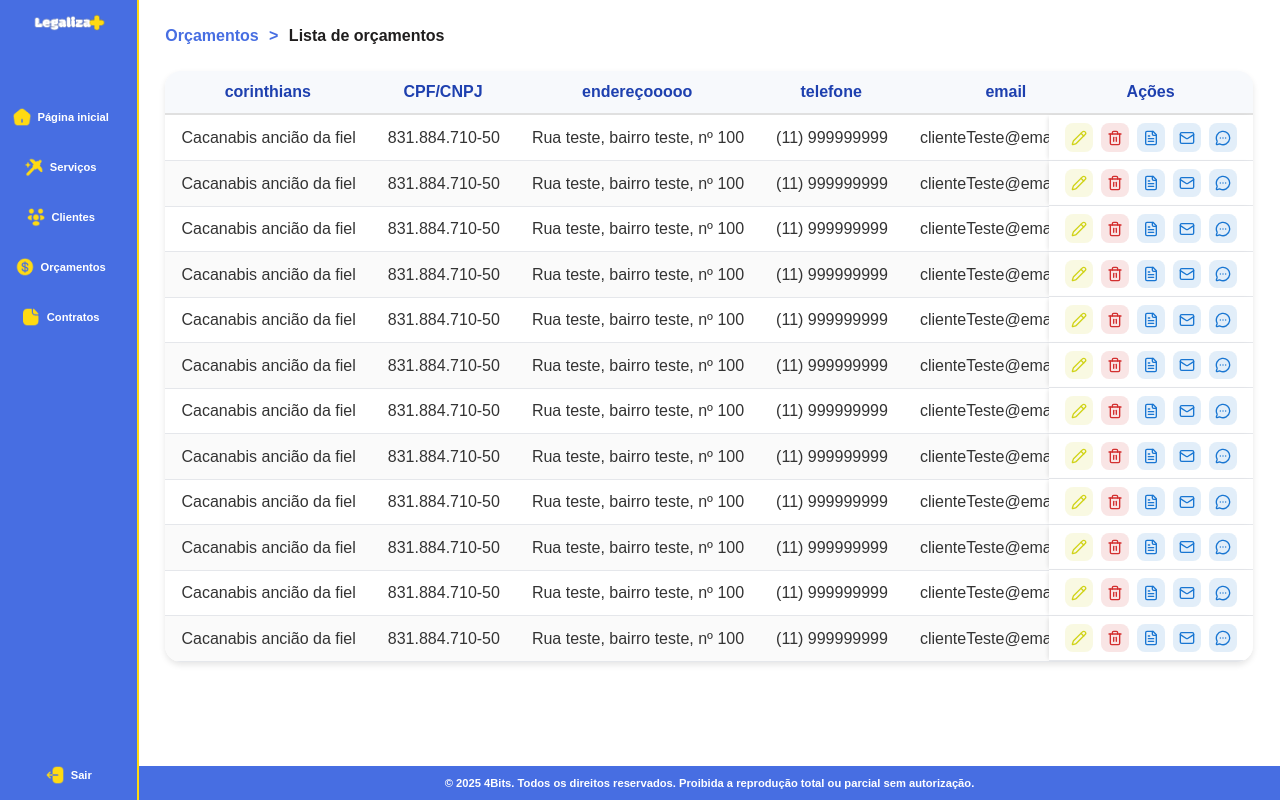
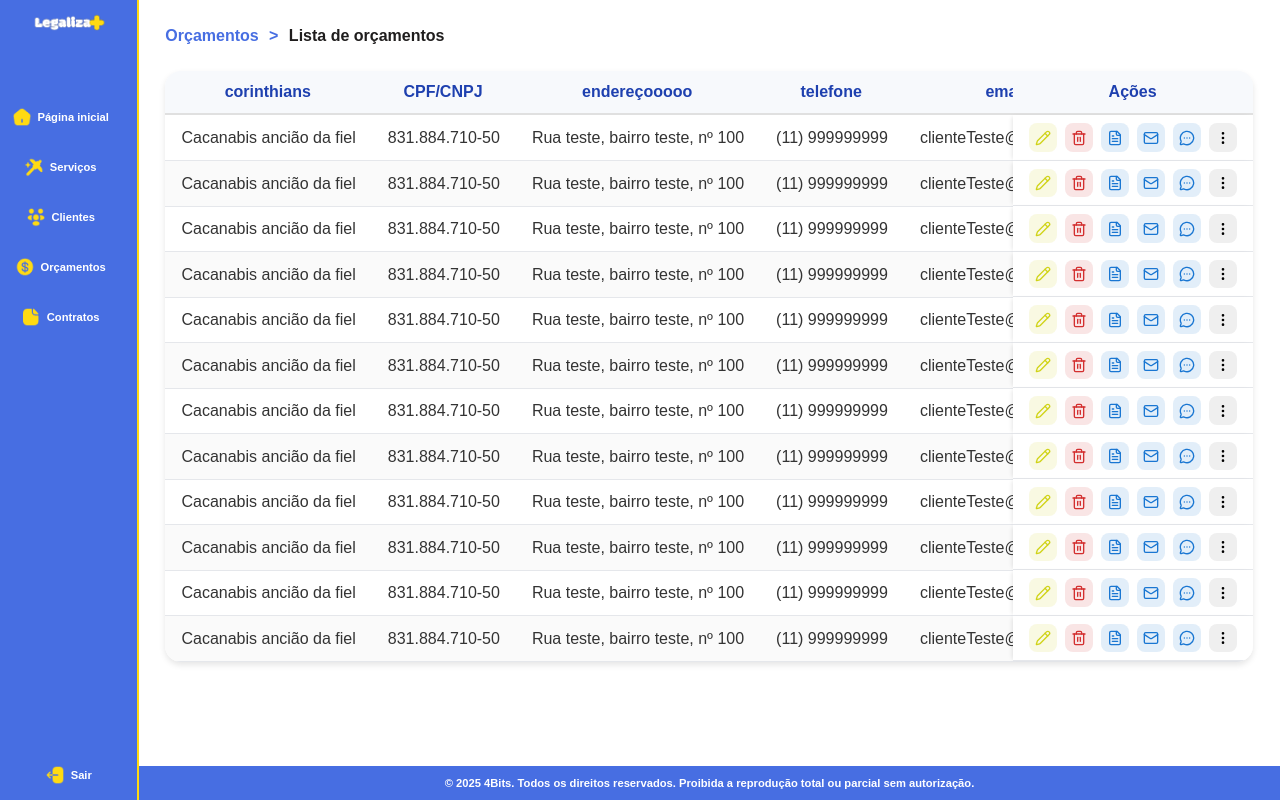
Before and after one commit to DevLuigi/LegalizaMais-Frontend, a React (Vite) app: page /budgets in a window 1280 px wide. Built offline with nearby package versions, Linux system fonts and the light colour scheme.

Commit message:
feat: adiciona opção de menu kebab no componente da tabela

```diff
--- a/src/components/table/index.jsx
+++ b/src/components/table/index.jsx
@@ -1,4 +1,4 @@
-import { Pencil, Trash2, FileText, Mail, MessageCircleMore } from "lucide-react";
+import { Pencil, Trash2, FileText, Mail, MessageCircleMore, EllipsisVertical } from "lucide-react";
 import {
     TableContainer,
     StyledTable,
@@ -68,6 +68,12 @@ export default function Table({ actions, data }) {
                       </ActionButton>
                     )}
 
+                    {actions?.has("kebab") && (
+                      <ActionButton>
+                        <EllipsisVertical size={16} onClick={() => actions.get('kebab')()}/>
+                      </ActionButton>
+                    )}
+
                   </ActionCell>
                 )
               }
--- a/src/pages/budgets/list/index.jsx
+++ b/src/pages/budgets/list/index.jsx
@@ -24,6 +24,7 @@ export default function ListBudgets() {
     actions.set("PDF", () => { alert("Substituir por função de gerar PDF") });
     actions.set("email", () => { alert("Substituir por função de enviar email") });
     actions.set("whatsapp", () => { alert("Substituir por função de enviar WhatsApp") });
+    actions.set("kebab", () => { alert("Substituir por função do menu kebab") });
     // actions.set("none", () => {}); // Use "none" para esconder a coluna de ações
 
     useEffect(() => {
```
